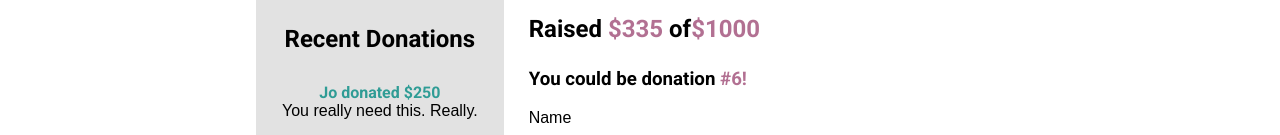
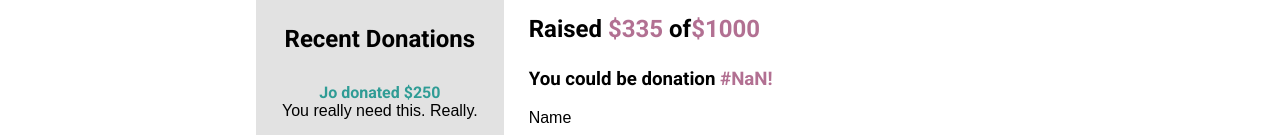
Before and after one commit to 9-3-pursuit/lab-react-props, a React (Create React App) app: page / in a window 1280 px wide. Shown: the part 240-375 px from the top of the page. Built offline with nearby package versions, Linux system fonts and the light colour scheme.

Commit message:
updated donations.js

```diff
--- a/src/Components/DonationForm.js
+++ b/src/Components/DonationForm.js
@@ -1,8 +1,8 @@
-function DonationForm({ donations }) {
-  console.log(donations)
+function DonationForm(props) {
+  // console.log(donations)
   return (
     <section className="donation">
-      <h3>You could be donation <span class="secondary">#{donations.length + 1}!</span></h3>
+      <h3>You could be donation <span class="secondary">#{props.length + 1}!</span></h3>
       <form>
         <label htmlFor="name"
         >Name<input
```
